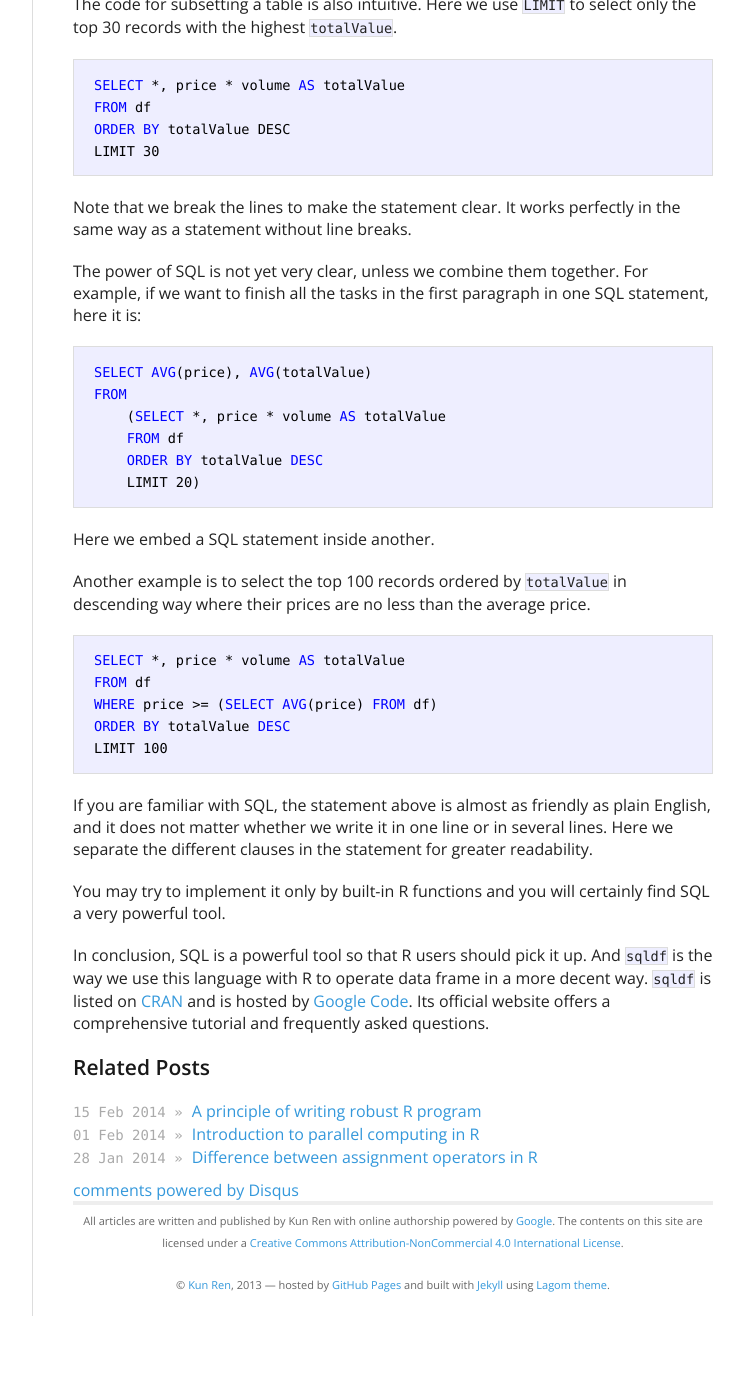
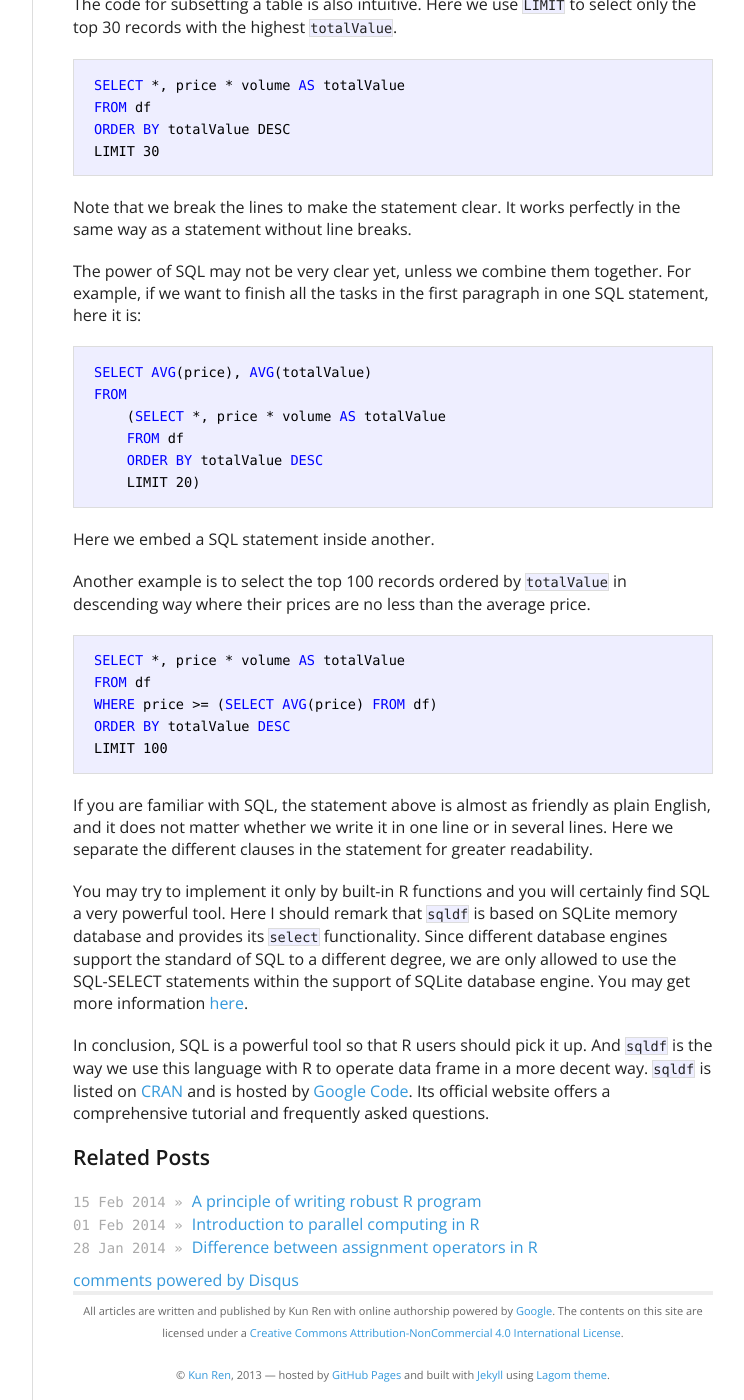
Before and after one commit to harryprince/renkun-ken.github.io, a Jekyll site: the page built from _posts/2014-02-07-use-sql-to-operate-on-r-data-frames.md, in a window 1280 px wide and 1400 px high, scrolled down 1711 px. Shown: the whole window, without its empty margins (378-1122 px from the left). Built offline with Jekyll 4.4.1, drawn with Linux system fonts in a browser that asks for light colours; nearby versions of some CDN libraries; Markdown is read by kramdown in place of the engine named in the settings; comment, search, counter and statistics services are not loaded; before the commit the page ends 3027 px from its top, so only the background shows below that.

Commit message:
blog fix

````diff
--- a/_posts/2014-02-07-use-sql-to-operate-on-r-data-frames.md
+++ b/_posts/2014-02-07-use-sql-to-operate-on-r-data-frames.md
@@ -68,7 +68,7 @@ LIMIT 30
 
 Note that we break the lines to make the statement clear. It works perfectly in the same way as a statement without line breaks.
 
-The power of SQL is not yet very clear, unless we combine them together. For example, if we want to finish all the tasks in the first paragraph in one SQL statement, here it is:
+The power of SQL may not be very clear yet, unless we combine them together. For example, if we want to finish all the tasks in the first paragraph in one SQL statement, here it is:
 
 ```sql
 SELECT AVG(price), AVG(totalValue)
@@ -93,6 +93,6 @@ LIMIT 100
 
 If you are familiar with SQL, the statement above is almost as friendly as plain English, and it does not matter whether we write it in one line or in several lines. Here we separate the different clauses in the statement for greater readability.
 
-You may try to implement it only by built-in R functions and you will certainly find SQL a very powerful tool.
+You may try to implement it only by built-in R functions and you will certainly find SQL a very powerful tool. Here I should remark that `sqldf` is based on SQLite memory database and provides its `select` functionality. Since different database engines support the standard of SQL to a different degree, we are only allowed to use the SQL-SELECT statements within the support of SQLite database engine. You may get more information [here](http://www.sqlite.org/lang_select.html).
 
 In conclusion, SQL is a powerful tool so that R users should pick it up. And `sqldf` is the way we use this language with R to operate data frame in a more decent way. `sqldf` is listed on [CRAN](http://cran.r-project.org/web/packages/sqldf/) and is hosted by [Google Code](https://code.google.com/p/sqldf/). Its official website offers a comprehensive tutorial and frequently asked questions.
````
